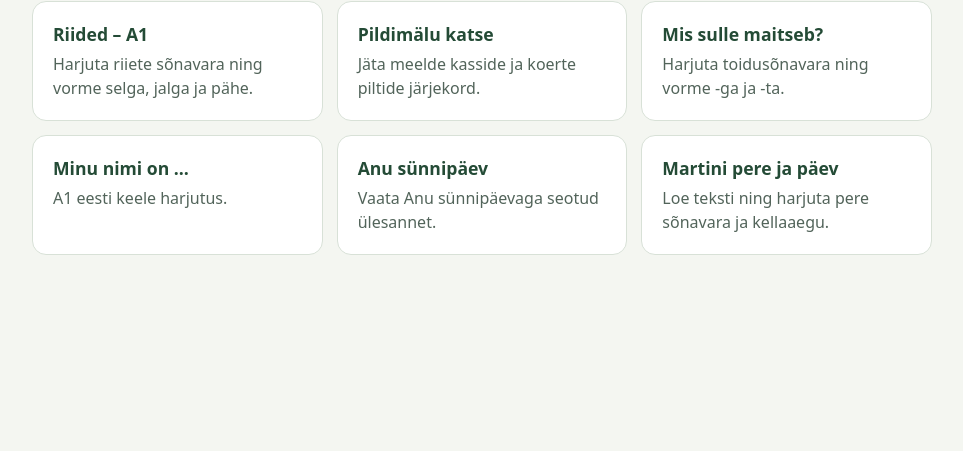
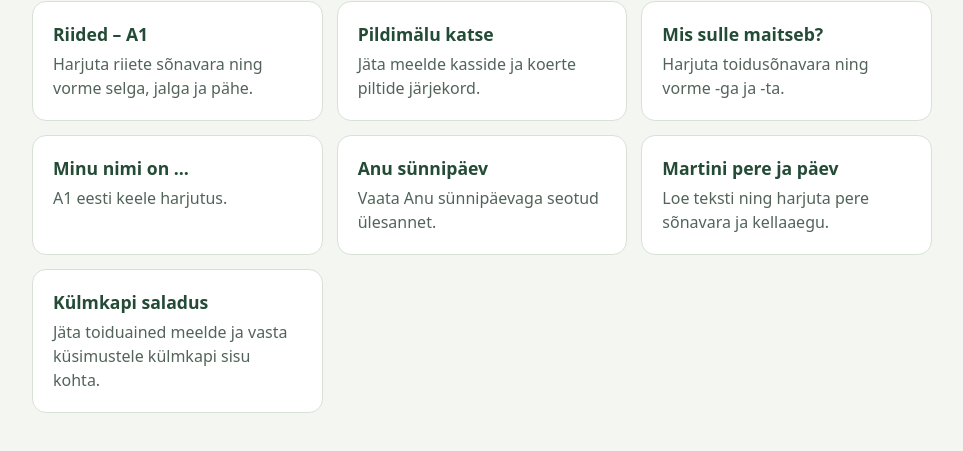
Before and after one commit to HelinaPuksmann/Eesti-keel-A1, a plain HTML site: page index.html in a window 1280 px wide. Shown: the part 201-652 px from the top of the page, without its empty margins (158-1121 px from the left). Drawn offline with Linux system fonts and the light colour scheme.

Commit message:
Lisa külmkapimäng A1 avalehele

```diff
--- a/index.html
+++ b/index.html
@@ -61,6 +61,10 @@
   <strong>Martini pere ja päev</strong>
   <span>Loe teksti ning harjuta pere sõnavara ja kellaaegu.</span>
       </a>
+        <a class="game" href="./Kylmkapi_saladus_AUTORITEGA.html">
+          <strong>Külmkapi saladus</strong>
+          <span>Jäta toiduained meelde ja vasta küsimustele külmkapi sisu kohta.</span>
+        </a>
       </div>
     </section>
   </main>
```
